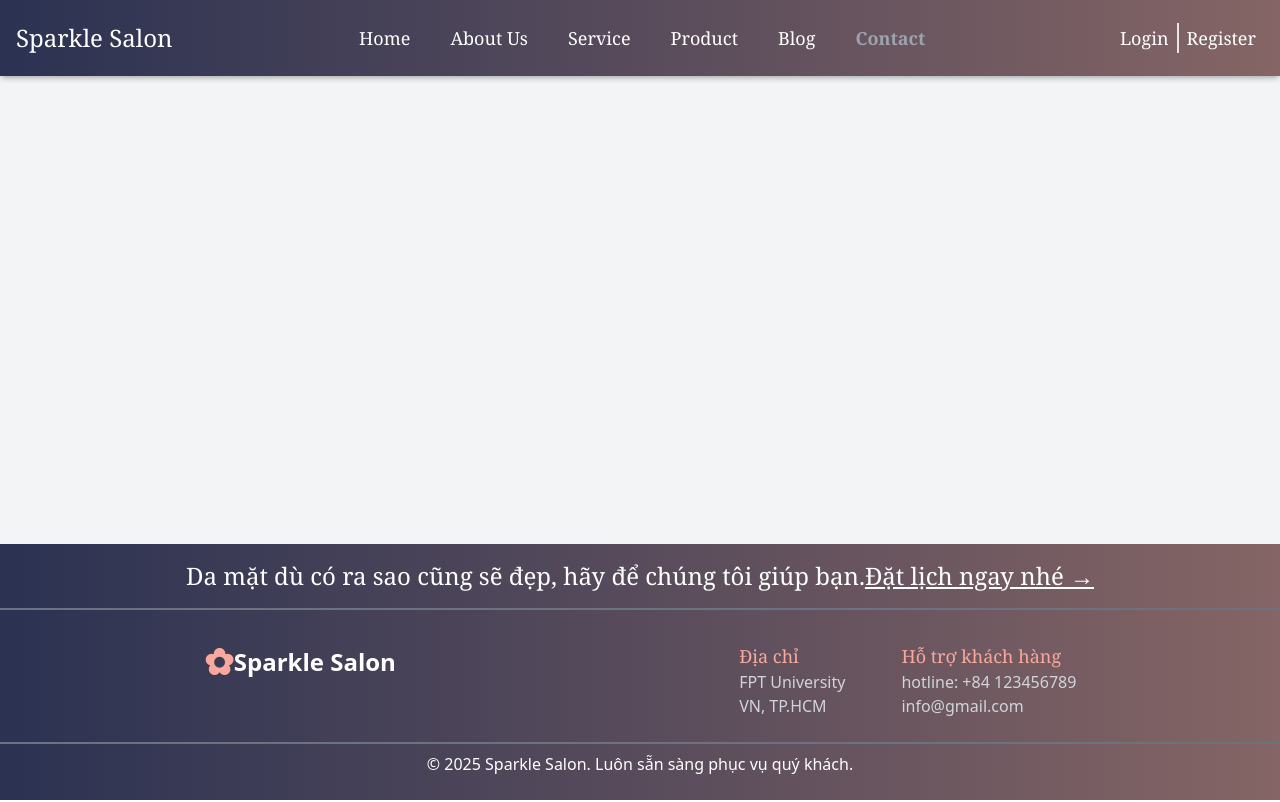
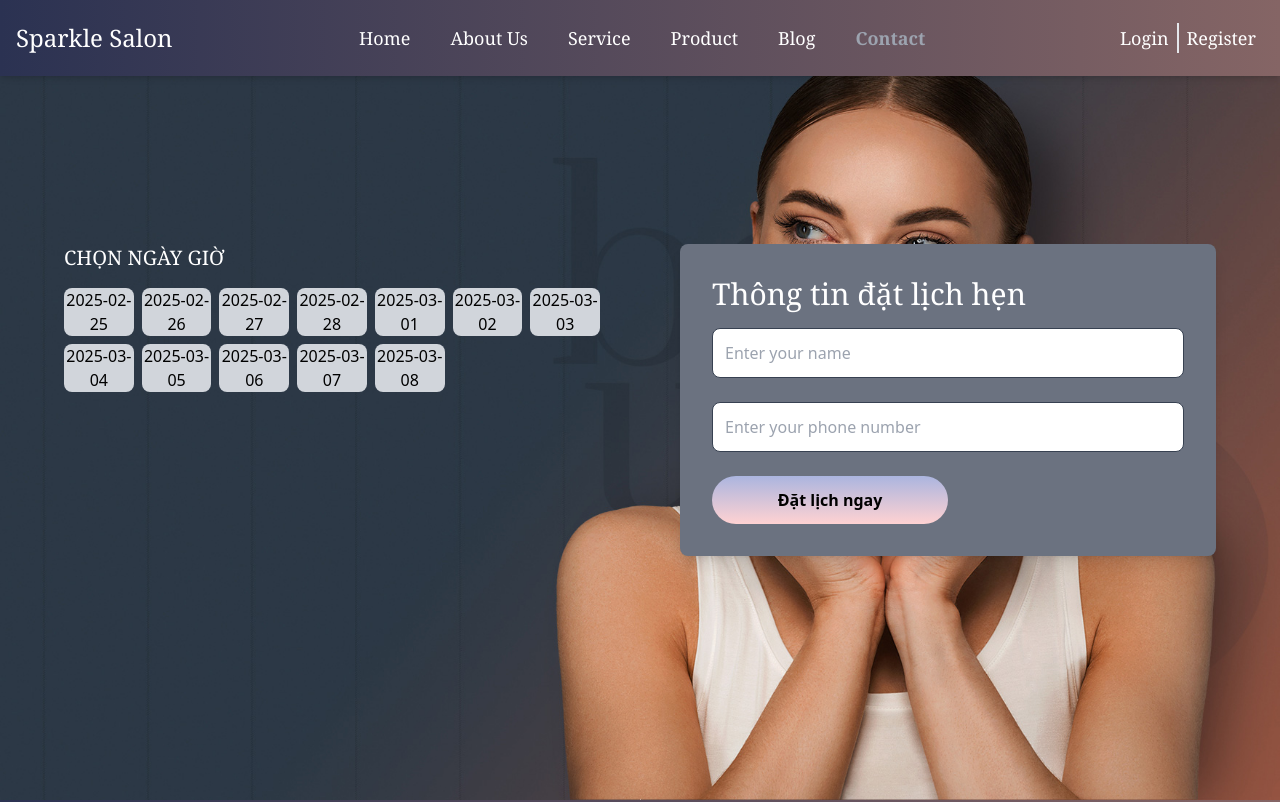
Before and after one commit to Rosettyluvhenny/SWP_SP25, a React (Vite) app in the folder sparkle-salon-fe/: page /contact in a window 1280 px wide. Shown: the top 802 px of the page. Built offline with nearby package versions, Linux system fonts and the light colour scheme.

Commit message:
Modified Contact.tsx , Created 2 components

```diff
--- /dev/null
+++ b/sparkle-salon-fe/src/components/AppointmentForm.tsx
@@ -0,0 +1,52 @@
+import React from "react";
+
+interface AppointmentFormProps {
+    formData: { name: string; phone: string; date: string; time: string };
+    onChange: (e: React.ChangeEvent<HTMLInputElement>) => void;
+    onSubmit: (e: React.FormEvent) => void;
+}
+
+export default function AppointmentForm({
+    formData,
+    onChange,
+    onSubmit,
+}: AppointmentFormProps) {
+    return (
+        <div className="bg-gray-500 p-8 rounded-lg shadow-lg">
+            <h3 className="text-3xl font-serif mb-4 text-white">
+                Thông tin đặt lịch hẹn
+            </h3>
+            <form onSubmit={onSubmit} className="space-y-6">
+                <div className="relative">
+                    <input
+                        type="text"
+                        name="name"
+                        value={formData.name}
+                        onChange={onChange}
+                        placeholder="Enter your name"
+                        required
+                        className="w-full bg-white text-black border border-gray-700 p-3 rounded-lg"
+                    />
+                </div>
+
+                <div className="relative">
+                    <input
+                        type="tel"
+                        name="phone"
+                        value={formData.phone}
+                        onChange={onChange}
+                        placeholder="Enter your phone number"
+                        required
+                        className="w-full bg-white text-black border border-gray-700 p-3 rounded-lg"
+                    />
+                </div>
+                <button
+                    type="submit"
+                    className="w-1/2 bg-gradient-to-b from-[#9da6cc] to-[#ffacac] text-black hover:bg-gradient-to-r from-[#abb5df] to-[#ffd2d2] hover:text-white font-semibold py-3 rounded-3xl"
+                >
+                    Đặt lịch ngay
+                </button>
+            </form>
+        </div>
+    );
+}
--- /dev/null
+++ b/sparkle-salon-fe/src/components/DateTimeSelector.tsx
@@ -0,0 +1,75 @@
+import React from "react";
+
+interface DateSelectorProps {
+    availableSlots: { date: string; times: string[] }[];
+    selectedDate: string;
+    selectedTime: string;
+    onSelectDate: (date: string) => void;
+    onSelectTime: (time: string) => void;
+    isTimeBooked: (date: string, time: string) => boolean;
+}
+
+export default function DateSelector({
+    availableSlots,
+    selectedDate,
+    selectedTime,
+    onSelectDate,
+    onSelectTime,
+    isTimeBooked,
+}: DateSelectorProps) {
+    return (
+        <div>
+            <h2 className="text-xl font-serif text-white">CHỌN NGÀY GIỜ</h2>
+            <div className="grid grid-cols-7 gap-2 mt-4">
+                {availableSlots.length > 0 ? (
+                    availableSlots.map(({ date }) => (
+                        <button
+                            key={date}
+                            onClick={() => {
+                                console.log("Date selected:", date);
+                                onSelectDate(date);
+                            }}
+                            className={`rounded-lg ${
+                                selectedDate === date
+                                    ? "bg-gray-500"
+                                    : "bg-gray-300"
+                            }`}
+                        >
+                            {date}
+                        </button>
+                    ))
+                ) : (
+                    <p className="text-white">Loading available dates...</p>
+                )}
+            </div>
+            {selectedDate && (
+                <div className="grid grid-cols-4 gap-2 mt-4">
+                    {availableSlots
+                        .find((s) => s.date === selectedDate)
+                        ?.times.map((time) => {
+                            const isBooked = isTimeBooked(selectedDate, time);
+                            return (
+                                <button
+                                    key={time}
+                                    onClick={() => {
+                                        console.log("Time selected:", time);
+                                        onSelectTime(time);
+                                    }}
+                                    disabled={isBooked}
+                                    className={`p-2 rounded-lg ${
+                                        selectedTime === time
+                                            ? "bg-green-400"
+                                            : isBooked
+                                            ? "bg-gray-500 cursor-not-allowed"
+                                            : "bg-gray-300"
+                                    }`}
+                                >
+                                    {time}
+                                </button>
+                            );
+                        })}
+                </div>
+            )}
+        </div>
+    );
+}
--- a/sparkle-salon-fe/src/pages/Contact.tsx
+++ b/sparkle-salon-fe/src/pages/Contact.tsx
@@ -1,10 +1,89 @@
+import React, { useState, useEffect } from "react";
+import DateSelector from "../components/DateTimeSelector";
+import AppointmentForm from "../components/AppointmentForm";
 
-import Header from "../components/Header";
+interface Slot {
+    date: string;
+    times: string[];
+}
+
+interface BookedSlot {
+    date: string;
+    time: string;
+}
 
 export default function Contact() {
-  return(
-      <div>
-        <Header />
-      </div>
-    )
+    const [formData, setFormData] = useState({ name: "", phone: "", date: "", time: "" });
+    const [availableSlots, setAvailableSlots] = useState<Slot[]>([]);
+    const [bookedSlots, setBookedSlots] = useState<BookedSlot[]>([]);
+    const [selectedDate, setSelectedDate] = useState("");
+    const [selectedTime, setSelectedTime] = useState("");
+
+    useEffect(() => {
+        const storedSlots = localStorage.getItem("availableSlots");
+        const storedBookedSlots = localStorage.getItem("bookedSlots");
+
+        if (storedSlots) {
+            setAvailableSlots(JSON.parse(storedSlots));
+        } else {
+            const initialSlots: Slot[] = Array.from({ length: 12 }, (_, i) => {
+                const date = new Date();
+                date.setDate(date.getDate() + i);
+                return {
+                    date: date.toISOString().split("T")[0],
+                    times: ["09:00", "09:30", "10:00", "10:30", "11:00", "11:30", "12:00", "12:30", "13:00", "13:30", "14:00", "14:30", "15:00", "15:30", "16:00", "16:30", "17:00"],
+                };
+            });
+            localStorage.setItem("availableSlots", JSON.stringify(initialSlots));
+            setAvailableSlots(initialSlots);
+        }
+        if (storedBookedSlots) {
+            setBookedSlots(JSON.parse(storedBookedSlots));
+        }
+    }, []);
+
+    const handleChange = (e: React.ChangeEvent<HTMLInputElement>) => {
+        setFormData({ ...formData, [e.target.name]: e.target.value });
+    };
+
+    const handleDateSelect = (date: string) => {
+        setSelectedDate(date);
+        setFormData((prev) => ({ ...prev, date }));
+        setSelectedTime("");
+    };
+
+    const handleTimeSelect = (time: string) => {
+        setSelectedTime(time);
+        setFormData((prev) => ({ ...prev, time }));
+    };
+
+    const isTimeBooked = (date: string, time: string) => bookedSlots.some(slot => slot.date === date && slot.time === time);
+
+    const handleSubmit = (e: React.FormEvent) => {
+        e.preventDefault();
+        if (!formData.date || !formData.time) {
+            alert("Please select a date and time for your appointment.");
+            return;
+        }
+        const updatedBookedSlots = [...bookedSlots, { date: formData.date, time: formData.time }];
+        setBookedSlots(updatedBookedSlots);
+        localStorage.setItem("bookedSlots", JSON.stringify(updatedBookedSlots));
+        alert("Appointment booked successfully!");
+    };
+
+    return (
+        <div className="min-h-screen flex flex-row items-center bg-[url('/assets/home-banner.jpg')] bg-cover bg-center bg-no-repeat">
+            <div className="container mx-auto px-6 md:px-16 py-16 grid md:grid-cols-2 gap-20">
+                <DateSelector
+                    availableSlots={availableSlots}
+                    selectedDate={selectedDate}
+                    selectedTime={selectedTime}
+                    onSelectDate={handleDateSelect}
+                    onSelectTime={handleTimeSelect}
+                    isTimeBooked={isTimeBooked}
+                />
+                <AppointmentForm formData={formData} onChange={handleChange} onSubmit={handleSubmit} />
+            </div>
+        </div>
+    );
 }
```
